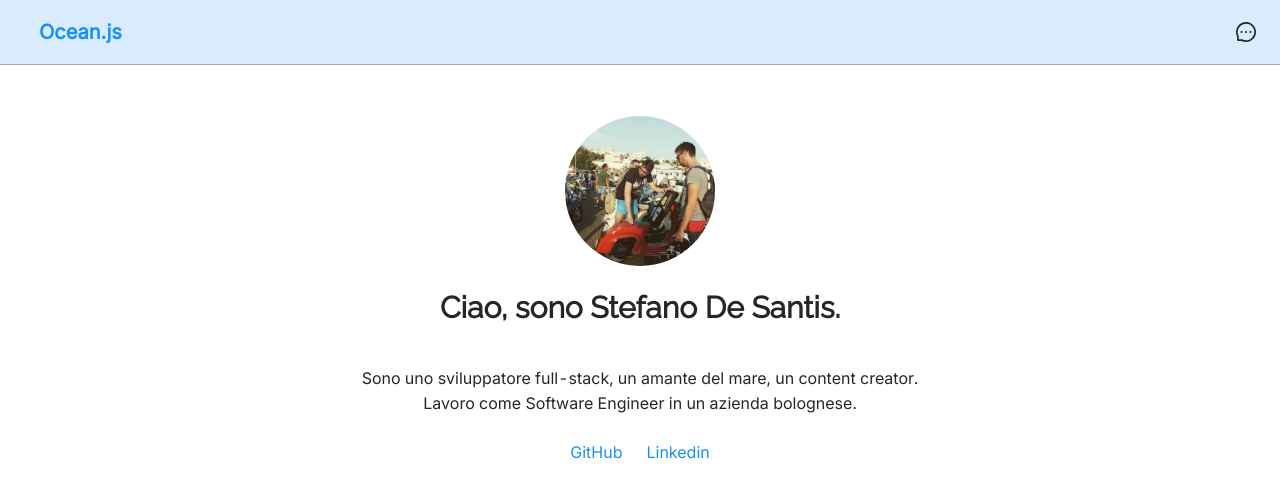
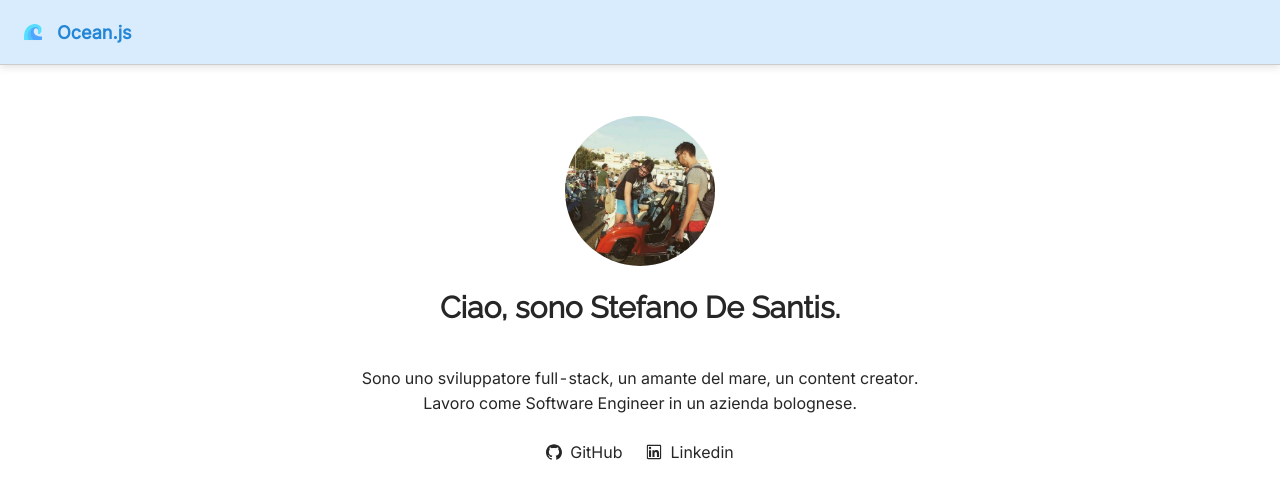
Before and after one commit to sdonafets/Ocean.js, a Next.js app: page /Home in a window 1280 px wide. Shown: the top 498 px of the page. Built offline with nearby package versions, Linux system fonts and the light colour scheme.

Commit message:
[OJS-FIX] Modified styles

```diff
--- a/components/AboutMe/index.tsx
+++ b/components/AboutMe/index.tsx
@@ -4,6 +4,7 @@ import styles from "./AboutMe.module.scss";
 import Link from "next/link";
 import Image from "next/image";
 import Avatar from "antd/lib/avatar/avatar";
+import { GithubOutlined, LinkedinOutlined } from "@ant-design/icons";
 
 const AboutMe = () => {
   return (
@@ -99,11 +100,22 @@ const AboutMe = () => {
         >
           <Space size={"large"}>
             <Typography.Text className={styles.description}>
-              <Link href={"https://github.com/sdonafets/"}>GitHub</Link>
+              <Link passHref href={"https://github.com/sdonafets/"}>
+                <Space size="small">
+                  <GithubOutlined />
+                  GitHub
+                </Space>
+              </Link>
             </Typography.Text>
             <Typography.Text className={styles.description}>
-              <Link href={"https://www.linkedin.com/in/stefanodesantis4"}>
-                Linkedin
+              <Link
+                passHref
+                href={"https://www.linkedin.com/in/stefanodesantis4"}
+              >
+                <Space size="small">
+                  <LinkedinOutlined />
+                  Linkedin
+                </Space>
               </Link>
             </Typography.Text>
           </Space>
--- a/components/Layout/Navbar/Navbar.module.scss
+++ b/components/Layout/Navbar/Navbar.module.scss
@@ -5,17 +5,23 @@
   align-content: center;
   align-items: center;
   justify-content: space-between;
-  border-bottom: 1px solid darkgray;
+  border-bottom: 1px solid rgb(204, 204, 204);
   position: fixed;
   z-index: 1;
   width: 100%;
+  box-shadow: rgba(99, 99, 99, 0.2) 0px 2px 8px 0px;
+
+  .logo {
+    display: flex;
+    align-items: center;
+    align-content: center;
+  }
 
   .menu {
     border: none;
-    box-shadow: none;
-    -webkit-box-shadow: none;
-    font-weight: bold;
-    font-size: 20px;
-    line-height: 20px;
+    font-weight: 600;
+    font-size: 18px;
+    line-height: 19px;
+    color: #2386d6;
   }
 }
--- a/components/Layout/Navbar/index.tsx
+++ b/components/Layout/Navbar/index.tsx
@@ -2,13 +2,14 @@ import React from "react";
 import styles from "./Navbar.module.scss";
 import { useRouter } from "next/router";
 import { Button } from "antd";
-import { MessageOutlined } from "@ant-design/icons";
-import Link from "next/link";
+import Image from "next/image";
 
 const Navbar = () => {
   const router = useRouter();
   return (
     <nav className={styles.navbar}>
+      <div className={styles.logo}>
+        <Image src="/assets/wave.png" width="18" height="18" alt="logo" />
         <Button
           className={styles.menu}
           type="link"
@@ -16,16 +17,6 @@ const Navbar = () => {
         >
           Ocean.js
         </Button>
-      <div>
-        <Link passHref href={"mailto:stefano.desantis4@libero.it"}>
-          <MessageOutlined
-            style={{
-              fontSize: "20px",
-              paddingTop: "4px",
-              paddingBottom: "4px",
-            }}
-          />
-        </Link>
       </div>
     </nav>
   );
```
Lines whose indentation alone changed are shown as unchanged.
